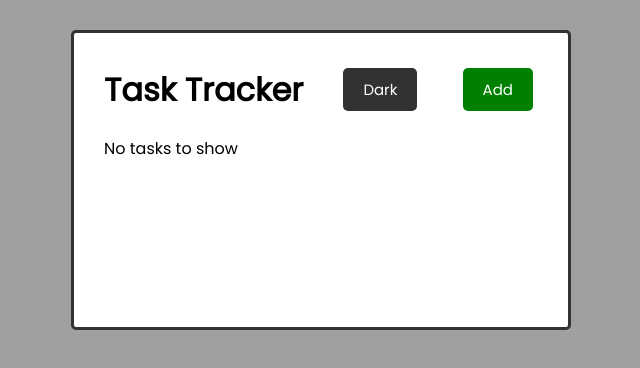
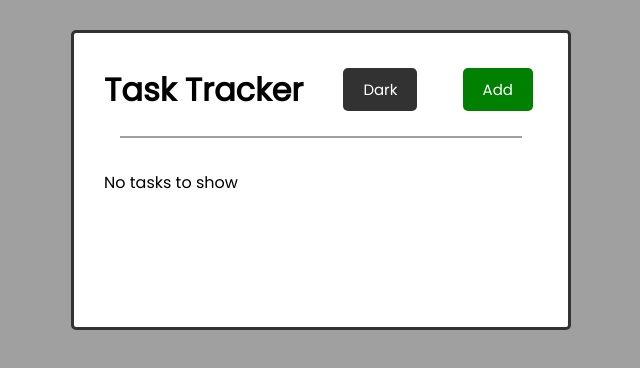
Before and after one commit to HagayHaut/phase-3-project-frontend, a React (Create React App) app: page / in a window 1280 px wide. Shown: the top 368 px of the page, without its empty margins (319-959 px from the left). Built offline with nearby package versions, Linux system fonts and the light colour scheme; no server answers.

Commit message:
add dividers

```diff
--- a/src/App.js
+++ b/src/App.js
@@ -113,11 +113,15 @@ const onToggleDarkMode = () => {
           isDarkMode = {isDarkMode}
           onToggleDarkMode = {onToggleDarkMode}
         />
-
+        <div className = 'divider'></div>
         <Route path="/" exact render = {(props) => (
           <>
-          {showAddTask && <AddTask onAdd = {addTask}/>}
+          {showAddTask && <>
+                            <AddTask onAdd = {addTask}/>
+                            <div className = 'divider'></div>
+                          </>}
           {tasks.length > 0 ? (
+
               <TaskList
               onMarkComplete = {onMarkComplete}
               tasks = {tasks}
--- a/src/index.css
+++ b/src/index.css
@@ -18,6 +18,12 @@ body {
   transition: all 0.3s;
 }
 
+.divider {
+  height: 2px;
+  margin: 1rem;
+  margin-bottom: 2rem;
+  background-color: rgb(160, 160, 160);
+}
 
 .container {
   max-width: 500px;
```
Lines whose indentation alone changed are shown as unchanged.
